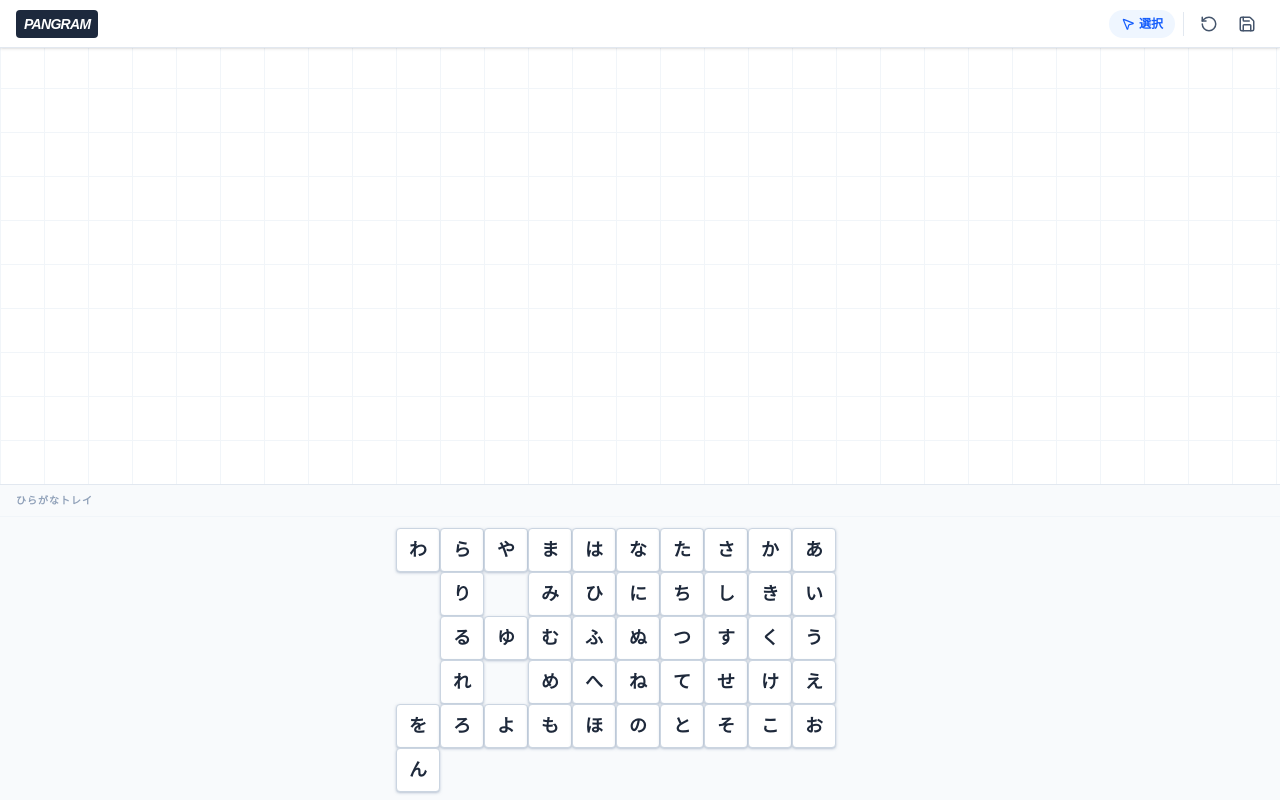
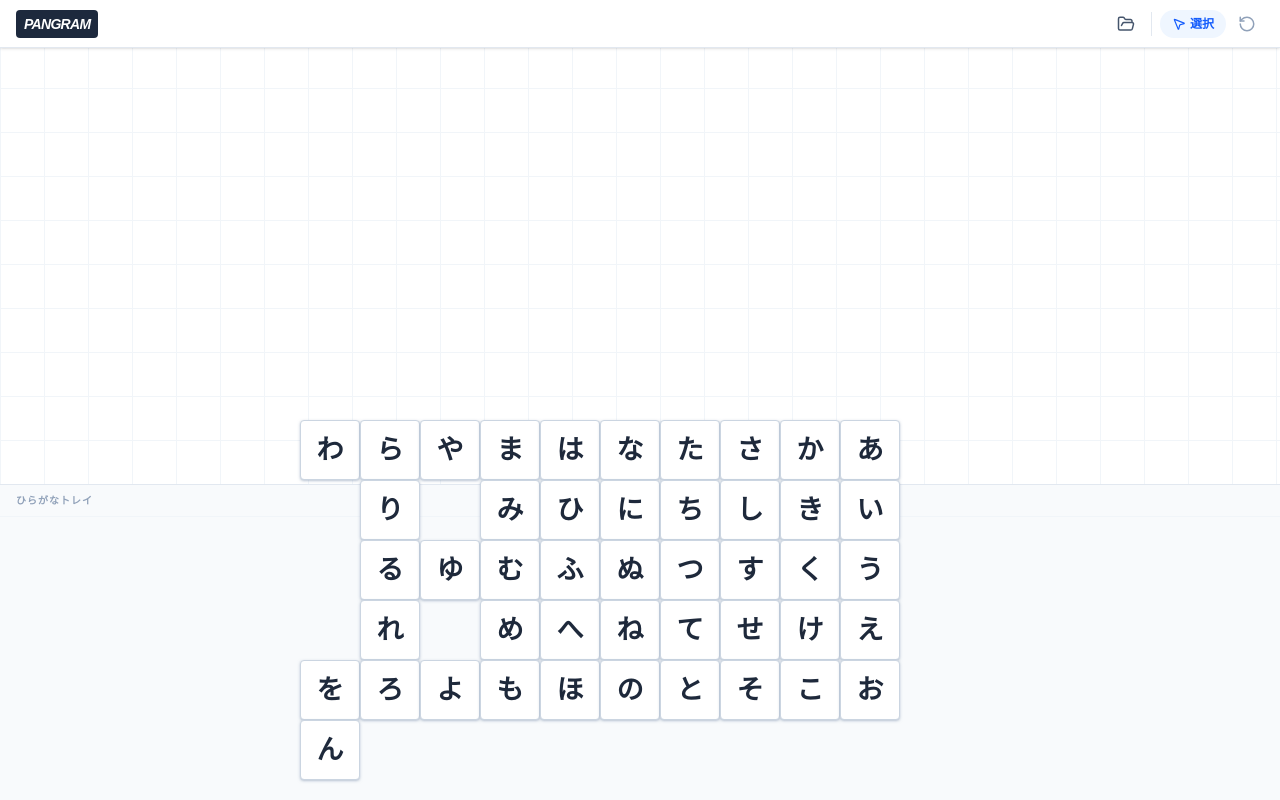
Before and after one commit to YMMHF/PangramEditor, a React (Vite) app: page / in a window 1280 px wide. Built offline with nearby package versions, Linux system fonts and the light colour scheme.

Commit message:
レイアウトの保存機能、スマホ対応

```diff
--- a/src/App.tsx
+++ b/src/App.tsx
@@ -1,6 +1,6 @@
 import React, { useState, useCallback, useEffect, useMemo } from 'react';
 import { useMotionValue, animate, motion } from 'framer-motion';
-import { HIRAGANA, TILE_SIZE, HIRAGANA_GRID, TRAY_GRID_ROWS, GROUP_COLORS } from './constants';
+import { HIRAGANA, HIRAGANA_GRID, TRAY_GRID_ROWS, GROUP_COLORS } from './constants';
 import type { TileData } from './types';
 import Menu from './components/Menu';
 import Canvas from './components/Canvas';
@@ -12,28 +12,43 @@ interface EnhancedTileData extends TileData {
   version: number;
 }
 
+interface SavedLayout {
+  id: string;
+  name: string;
+  tiles: EnhancedTileData[];
+  timestamp: number;
+}
+
+const LIST_STORAGE_KEY = 'pangram_layouts_v1';
+
 const App: React.FC = () => {
+  const [tileSize, setTileSize] = useState(50);
   const [tiles, setTiles] = useState<EnhancedTileData[]>(
     HIRAGANA.map((char) => ({
       id: `tile-${char}`, char, x: 0, y: 0, isPlaced: false, initialized: false, version: 0,
     }))
   );
 
+  const [savedLayouts, setSavedLayouts] = useState<SavedLayout[]>([]);
+  const [currentLayoutId, setCurrentLayoutId] = useState<string | null>(null);
+
   const [isSelectionMode, setIsSelectionMode] = useState(false);
   const [selectedIds, setSelectedIds] = useState<Set<string>>(new Set());
-
   const dragX = useMotionValue(0);
   const dragY = useMotionValue(0);
-
   const [movingIds, setMovingIds] = useState<string[]>([]);
   const [activeDragId, setActiveDragId] = useState<string | null>(null);
   const [activeDragInfo, setActiveDragInfo] = useState<{ snapDx: number; snapDy: number; isCollision: boolean } | null>(null);
 
-  const updateHomePositions = useCallback(() => {
+  // レイアウト計算（Androidはみ出し対策）
+  const updateLayout = useCallback(() => {
     const screenW = window.innerWidth;
     const screenH = window.innerHeight;
-    const trayTopY = (Math.floor(screenH / TILE_SIZE) - TRAY_GRID_ROWS) * TILE_SIZE;
-    const trayLeftX = Math.floor((screenW - 10 * TILE_SIZE) / 2 / TILE_SIZE) * TILE_SIZE;
+    const newTileSize = Math.min(60, Math.floor(screenW / 11));
+    setTileSize(newTileSize);
+
+    const trayTopY = (Math.floor(screenH / newTileSize) - TRAY_GRID_ROWS) * newTileSize;
+    const trayLeftX = Math.floor((screenW - 10 * newTileSize) / 2 / newTileSize) * newTileSize;
 
     setTiles((prev) => prev.map((t) => {
       if (t.isPlaced) return t;
@@ -42,86 +57,93 @@ const App: React.FC = () => {
         const ci = row.indexOf(t.char);
         if (ci !== -1) { r = ri; c = ci; }
       });
-      return { ...t, x: trayLeftX + c * TILE_SIZE, y: trayTopY + (r + 1) * TILE_SIZE, initialized: true };
+      return { ...t, x: trayLeftX + c * newTileSize, y: trayTopY + (r + 1) * newTileSize, initialized: true };
     }));
   }, []);
 
   useEffect(() => {
-    updateHomePositions();
-    window.addEventListener('resize', updateHomePositions);
-    return () => window.removeEventListener('resize', updateHomePositions);
-  }, [updateHomePositions]);
+    updateLayout();
+    const saved = localStorage.getItem(LIST_STORAGE_KEY);
+    if (saved) setSavedLayouts(JSON.parse(saved));
+    window.addEventListener('resize', updateLayout);
+    return () => window.removeEventListener('resize', updateLayout);
+  }, [updateLayout]);
 
+  // --- 保存・読込 ---
+  const saveNew = () => {
+    const name = prompt("保存名を入力", `作品 ${savedLayouts.length + 1}`);
+    if (!name) return;
+    const newLayout = { id: `id-${Date.now()}`, name, tiles, timestamp: Date.now() };
+    const newList = [...savedLayouts, newLayout];
+    setSavedLayouts(newList);
+    localStorage.setItem(LIST_STORAGE_KEY, JSON.stringify(newList));
+    setCurrentLayoutId(newLayout.id);
+  };
+
+  const overwrite = () => {
+    if (!currentLayoutId) return saveNew();
+    const newList = savedLayouts.map(l => l.id === currentLayoutId ? { ...l, tiles, timestamp: Date.now() } : l);
+    setSavedLayouts(newList);
+    localStorage.setItem(LIST_STORAGE_KEY, JSON.stringify(newList));
+    alert("保存しました");
+  };
+
+  const loadLayout = (id: string) => {
+    const target = savedLayouts.find(l => l.id === id);
+    if (target) { setTiles(target.tiles); setCurrentLayoutId(target.id); setIsSelectionMode(false); }
+  };
+
+  const deleteLayout = (id: string) => {
+    if (!confirm("削除しますか？")) return;
+    const newList = savedLayouts.filter(l => l.id !== id);
+    setSavedLayouts(newList);
+    localStorage.setItem(LIST_STORAGE_KEY, JSON.stringify(newList));
+  };
+
+  // --- ドラッグ ---
   const checkCollision = (ids: string[], dx: number, dy: number, currentTiles: EnhancedTileData[]) => {
     for (const mid of ids) {
       const t = currentTiles.find(tile => tile.id === mid)!;
       const targetX = t.x + dx;
       const targetY = t.y + dy;
-      if (targetY < TILE_SIZE) return true;
-      const isOccupied = currentTiles.some(other =>
-        !ids.includes(other.id) && other.initialized && other.x === targetX && other.y === targetY
-      );
+      if (targetY < tileSize) return true;
+      const isOccupied = currentTiles.some(other => !ids.includes(other.id) && other.initialized && other.x === targetX && other.y === targetY);
       if (isOccupied) return true;
     }
     return false;
   };
 
-  const handleGroupAction = () => {
-    if (selectedIds.size === 0) return;
-    setTiles(prev => {
-      const selectedTiles = prev.filter(t => selectedIds.has(t.id));
-      const groupsInSelection = new Set(selectedTiles.map(t => t.groupId).filter(Boolean));
-      if (groupsInSelection.size > 0) {
-        return prev.map(t => groupsInSelection.has(t.groupId) ? { ...t, groupId: undefined, version: t.version + 1 } : t);
-      } else {
-        const newGroupId = `group-${Date.now()}`;
-        return prev.map(t => selectedIds.has(t.id) ? { ...t, groupId: newGroupId, version: t.version + 1 } : t);
-      }
-    });
-    setSelectedIds(new Set());
-    setIsSelectionMode(false);
-  };
-
   const handleDragStart = (id: string) => {
     if (isSelectionMode) return;
-    dragX.stop(); dragY.stop();
-    dragX.set(0); dragY.set(0);
+    dragX.stop(); dragY.stop(); dragX.set(0); dragY.set(0);
     const mainTile = tiles.find(t => t.id === id)!;
     const targets = mainTile.groupId ? tiles.filter(t => t.groupId === mainTile.groupId).map(t => t.id) : [id];
     setMovingIds(targets);
     setActiveDragId(id);
   };
 
-  // L123: 未使用引数エラー回避のため _id に変更
   const handleDrag = useCallback((_id: string, info: PanInfo) => {
     if (isSelectionMode) return;
     dragX.set(info.offset.x);
     dragY.set(info.offset.y);
-    const snapDx = Math.round(info.offset.x / TILE_SIZE) * TILE_SIZE;
-    const snapDy = Math.round(info.offset.y / TILE_SIZE) * TILE_SIZE;
+    const snapDx = Math.round(info.offset.x / tileSize) * tileSize;
+    const snapDy = Math.round(info.offset.y / tileSize) * tileSize;
     setActiveDragInfo({ snapDx, snapDy, isCollision: checkCollision(movingIds, snapDx, snapDy, tiles) });
-  }, [movingIds, tiles, dragX, dragY, isSelectionMode]);
+  }, [movingIds, tiles, dragX, dragY, isSelectionMode, tileSize]);
 
-  // L138: 未使用引数エラー回避のため _id に変更
   const handleDragEnd = (_id: string, info: PanInfo) => {
     if (isSelectionMode) return;
-    const snapDx = Math.round(info.offset.x / TILE_SIZE) * TILE_SIZE;
-    const snapDy = Math.round(info.offset.y / TILE_SIZE) * TILE_SIZE;
+    const snapDx = Math.round(info.offset.x / tileSize) * tileSize;
+    const snapDy = Math.round(info.offset.y / tileSize) * tileSize;
     const isCollision = checkCollision(movingIds, snapDx, snapDy, tiles);
     const targetX: number = isCollision ? 0 : snapDx;
     const targetY: number = isCollision ? 0 : snapDy;
+    const config: any = { type: "spring", stiffness: 1000, damping: 50, mass: 0.2 };
+    setActiveDragId(null); setActiveDragInfo(null);
 
-    // L154-155: 型オーバーロードエラー回避のため any を指定
-    const config: any = { type: "spring", stiffness: 1000, damping: 50, mass: 0.2 };
-    setActiveDragId(null);
-    setActiveDragInfo(null);
-
-    const animX = animate(dragX, targetX, config);
-    const animY = animate(dragY, targetY, config);
-
-    Promise.all([animX, animY]).then(() => {
+    Promise.all([animate(dragX, targetX, config), animate(dragY, targetY, config)]).then(() => {
       const screenH = window.innerHeight;
-      const trayTopY = (Math.floor(screenH / TILE_SIZE) - TRAY_GRID_ROWS) * TILE_SIZE;
+      const trayTopY = (Math.floor(screenH / tileSize) - TRAY_GRID_ROWS) * tileSize;
       setTiles(prev => prev.map(t => {
         if (movingIds.includes(t.id)) {
           const nx = t.x + targetX;
@@ -130,91 +152,77 @@ const App: React.FC = () => {
         }
         return t;
       }));
-      dragX.set(0); dragY.set(0);
-      setMovingIds([]);
+      dragX.set(0); dragY.set(0); setMovingIds([]);
     });
   };
 
   const groupBoundaries = useMemo(() => {
     const groups: Record<string, { minX: number; minY: number; maxX: number; maxY: number; colorIndex: number }> = {};
-    const existingGroups = Array.from(new Set(tiles.map(t => t.groupId).filter(Boolean)));
-    existingGroups.forEach((gid, idx) => {
+    const existing = Array.from(new Set(tiles.map(t => t.groupId).filter(Boolean)));
+    existing.forEach((gid, idx) => {
       const gTiles = tiles.filter(t => t.groupId === gid);
       groups[gid as string] = {
-        minX: Math.min(...gTiles.map(t => t.x)),
-        minY: Math.min(...gTiles.map(t => t.y)),
-        maxX: Math.max(...gTiles.map(t => t.x + TILE_SIZE)),
-        maxY: Math.max(...gTiles.map(t => t.y + TILE_SIZE)),
+        minX: Math.min(...gTiles.map(t => t.x)), minY: Math.min(...gTiles.map(t => t.y)),
+        maxX: Math.max(...gTiles.map(t => t.x + tileSize)), maxY: Math.max(...gTiles.map(t => t.y + tileSize)),
         colorIndex: idx % GROUP_COLORS.length
       };
     });
     return groups;
-  }, [tiles]);
+  }, [tiles, tileSize]);
 
   return (
     <div className="fixed inset-0 bg-white overflow-hidden touch-none">
       <div className="relative z-[100]">
         <Menu
-          onReset={() => setTiles(p => p.map(t => ({...t, isPlaced: false, groupId: undefined})))}
-          onSave={() => alert("保存しました")}
+          onReset={() => confirm("リセット？") && updateLayout()}
+          onSaveNew={saveNew} onOverwrite={overwrite}
+          currentLayoutName={savedLayouts.find(l => l.id === currentLayoutId)?.name}
+          savedLayouts={savedLayouts} onLoadLayout={loadLayout} onDeleteLayout={deleteLayout}
           isSelectionMode={isSelectionMode}
           onToggleSelectionMode={() => { setIsSelectionMode(!isSelectionMode); setSelectedIds(new Set()); }}
           selectedCount={selectedIds.size}
-          onGroupAction={handleGroupAction}
+          onGroupAction={() => {
+            const selected = tiles.filter(t => selectedIds.has(t.id));
+            const hasG = new Set(selected.map(t => t.groupId).filter(Boolean));
+            setTiles(prev => hasG.size > 0
+              ? prev.map(t => hasG.has(t.groupId) ? { ...t, groupId: undefined, version: t.version + 1 } : t)
+              : prev.map(t => selectedIds.has(t.id) ? { ...t, groupId: `g-${Date.now()}`, version: t.version + 1 } : t)
+            );
+            setSelectedIds(new Set()); setIsSelectionMode(false);
+          }}
           hasGroupInSelection={Array.from(selectedIds).some(id => tiles.find(t => t.id === id)?.groupId)}
         />
       </div>
       <Canvas /><Tray />
-
       <div className="fixed inset-0 pointer-events-none z-50">
-        {/* グループ枠 */}
         {Object.entries(groupBoundaries).map(([gid, b]) => {
           const isMoving = movingIds.some(id => tiles.find(t => t.id === id)?.groupId === gid);
-          const color = GROUP_COLORS[b.colorIndex];
           return (
-            <motion.div key={`boundary-${gid}`} className="absolute border-2 rounded-lg pointer-events-none"
-              style={{ left: b.minX-4, top: b.minY-4, width: b.maxX-b.minX+8, height: b.maxY-b.minY+8, borderColor: color.border, backgroundColor: `${color.bg}20`, x: isMoving ? dragX : 0, y: isMoving ? dragY : 0 }}
+            <motion.div key={`b-${gid}`} className="absolute border-2 rounded-lg"
+              style={{ left: b.minX-4, top: b.minY-4, width: b.maxX-b.minX+8, height: b.maxY-b.minY+8, borderColor: GROUP_COLORS[b.colorIndex].border, backgroundColor: `${GROUP_COLORS[b.colorIndex].bg}20`, x: isMoving ? dragX : 0, y: isMoving ? dragY : 0 }}
             />
           );
         })}
-
-        {/* スナップ影 */}
         {activeDragId && activeDragInfo && (
-          <div className="absolute pointer-events-none">
+          <div className="absolute">
             {movingIds.map(mid => {
               const t = tiles.find(tile => tile.id === mid)!;
-              return (
-                <div key={`ghost-${mid}`} className={`absolute border-2 border-dashed rounded ${activeDragInfo.isCollision ? 'bg-red-200/40 border-red-400' : 'bg-slate-200/50 border-slate-300'}`}
-                  style={{ width: TILE_SIZE, height: TILE_SIZE, left: t.x + activeDragInfo.snapDx, top: t.y + activeDragInfo.snapDy }}
-                />
-              );
+              return <div key={`g-${mid}`} className={`absolute border-2 border-dashed rounded ${activeDragInfo.isCollision ? 'bg-red-200/40 border-red-400' : 'bg-slate-200/50 border-slate-300'}`} style={{ width: tileSize, height: tileSize, left: t.x + activeDragInfo.snapDx, top: t.y + activeDragInfo.snapDy }} />;
             })}
           </div>
         )}
-
-        {/* タイル実体 */}
         {tiles.map((tile) => (
-          <div key={tile.id} className="pointer-events-auto" style={{ opacity: tile.initialized ? 1 : 0 }}>
           <DraggableTile
-              tile={tile}
+            key={tile.id} tile={tile} tileSize={tileSize}
             isSelected={selectedIds.has(tile.id)}
             groupColor={tile.groupId ? GROUP_COLORS[groupBoundaries[tile.groupId]?.colorIndex] : undefined}
-              dragX={dragX} dragY={dragY}
-              isMoving={movingIds.includes(tile.id)}
+            dragX={dragX} dragY={dragY} isMoving={movingIds.includes(tile.id)}
             onDragStart={() => handleDragStart(tile.id)}
             onDrag={(info) => handleDrag(tile.id, info)}
             onDragEnd={(_, info) => handleDragEnd(tile.id, info)}
-              onClick={() => {
-                if (!isSelectionMode) return;
-                setSelectedIds(prev => {
-                  const next = new Set(prev);
-                  if (next.has(tile.id)) next.delete(tile.id); else next.add(tile.id);
-                  return next;
-                });
-              }}
+            onClick={() => isSelectionMode && setSelectedIds(prev => { const n = new Set(prev); if(n.has(tile.id)) n.delete(tile.id); else n.add(tile.id); return n; })}
             disabled={isSelectionMode}
           />
-          </div>
         ))}
       </div>
     </div>
--- a/src/components/DraggableTile.tsx
+++ b/src/components/DraggableTile.tsx
@@ -1,15 +1,15 @@
 import React, { useState } from 'react';
 import { motion } from 'framer-motion';
 import type { PanInfo, MotionValue } from 'framer-motion';
-import { TILE_SIZE } from '../constants';
 
 interface Props {
   tile: any;
+  tileSize: number; // ここに追加
   isSelected?: boolean;
   groupColor?: { border: string; bg: string; text: string };
-  dragX: MotionValue<number>; // Appから渡される共通のMotionValue
+  dragX: MotionValue<number>;
   dragY: MotionValue<number>;
-  isMoving: boolean; // 移動中（リーダーまたはフォロワー）か
+  isMoving: boolean;
   disabled?: boolean;
   onDragStart: () => void;
   onDrag: (info: PanInfo) => void;
@@ -18,17 +18,7 @@ interface Props {
 }
 
 const DraggableTile: React.FC<Props> = ({
-  tile,
-  isSelected,
-  groupColor,
-  dragX,
-  dragY,
-  isMoving,
-  disabled,
-  onDragStart,
-  onDrag,
-  onDragEnd,
-  onClick,
+  tile, tileSize, isSelected, groupColor, dragX, dragY, isMoving, disabled, onDragStart, onDrag, onDragEnd, onClick
 }) => {
   const [isDragging, setIsDragging] = useState(false);
 
@@ -37,7 +27,6 @@ const DraggableTile: React.FC<Props> = ({
       drag={!disabled}
       dragMomentum={false}
       dragElastic={0}
-      // 【修正】ここから dragX={dragX} などを削除しました
       onDragStart={() => {
         setIsDragging(true);
         onDragStart();
@@ -49,33 +38,28 @@ const DraggableTile: React.FC<Props> = ({
       }}
       onTap={onClick}
       style={{
-        width: TILE_SIZE,
-        height: TILE_SIZE,
+        width: tileSize,
+        height: tileSize,
         position: 'fixed',
         left: tile.x,
         top: tile.y,
-        // 【正しい実装】MotionValueは style の中に書くことで
-        // 1. リーダーはドラッグ中にこの値を更新し
-        // 2. フォロワーはこの値を参照して同じ分だけ動く
-        // という同期が自動的に行われます。
         x: isMoving ? dragX : 0,
         y: isMoving ? dragY : 0,
-        backgroundColor: isSelected ? undefined : groupColor?.bg || 'white',
-        borderColor: isSelected ? undefined : groupColor?.border || '#cbd5e1',
-        color: isSelected ? undefined : groupColor?.text || '#1e293b',
-        borderWidth: groupColor ? '2px' : '1px',
-        cursor: disabled ? 'pointer' : isDragging ? 'grabbing' : 'grab',
-        zIndex: isDragging ? 2000 : isMoving ? 1500 : isSelected ? 100 : 10,
+        backgroundColor: isSelected ? undefined : (groupColor?.bg || "white"),
+        borderColor: isSelected ? undefined : (groupColor?.border || "#cbd5e1"),
+        color: isSelected ? undefined : (groupColor?.text || "#1e293b"),
+        borderWidth: groupColor ? "2px" : "1px",
+        cursor: disabled ? "pointer" : (isDragging ? "grabbing" : "grab"),
+        zIndex: isDragging ? 2000 : (isMoving ? 1500 : (isSelected ? 100 : 10))
       }}
       whileTap={{ scale: 1.05 }}
-      // 吸着が終わった時に確実に中央に戻るための設定
       animate={!isMoving ? { x: 0, y: 0 } : {}}
       transition={{ duration: 0.1 }}
-      className={`flex items-center justify-center rounded font-bold text-lg touch-none select-none shadow shadow-slate-400/50
-        ${isSelected ? 'ring-4 ring-blue-300 bg-blue-600 text-white' : ''}
+      className={`flex items-center justify-center rounded font-bold touch-none select-none shadow shadow-slate-400/50
+        ${isSelected ? "ring-4 ring-blue-300 bg-blue-600 text-white" : ""}
       `}
     >
-      {tile.char}
+      <span style={{ fontSize: `${tileSize * 0.45}px` }}>{tile.char}</span>
     </motion.div>
   );
 };
--- a/src/components/Menu.tsx
+++ b/src/components/Menu.tsx
@@ -1,9 +1,20 @@
-import React from 'react';
-import { RotateCcw, Save, MousePointer2, CheckSquare, Group, Ungroup } from 'lucide-react';
+import React, { useState } from 'react';
+import { RotateCcw, Save, FolderOpen, Trash2, MousePointer2, CheckSquare, Group, Ungroup, ChevronDown, Plus } from 'lucide-react';
+
+interface SavedLayout {
+  id: string;
+  name: string;
+  timestamp: number;
+}
 
 interface Props {
   onReset: () => void;
-  onSave: () => void;
+  onSaveNew: () => void;
+  onOverwrite: () => void;
+  currentLayoutName?: string;
+  savedLayouts: SavedLayout[];
+  onLoadLayout: (id: string) => void;
+  onDeleteLayout: (id: string) => void;
   isSelectionMode: boolean;
   onToggleSelectionMode: () => void;
   selectedCount: number;
@@ -12,29 +23,87 @@ interface Props {
 }
 
 const Menu: React.FC<Props> = ({
-  onReset, onSave, isSelectionMode, onToggleSelectionMode, selectedCount, onGroupAction, hasGroupInSelection
+  onReset, onSaveNew, onOverwrite, currentLayoutName, savedLayouts, onLoadLayout, onDeleteLayout,
+  isSelectionMode, onToggleSelectionMode, selectedCount, onGroupAction, hasGroupInSelection
 }) => {
+  const [isListOpen, setIsListOpen] = useState(false);
+
   return (
-    <nav className="h-12 w-full bg-white border-b border-slate-200 flex items-center justify-between px-4 shadow-sm relative z-[200]">
-      <div className="flex items-center gap-2">
-        <h1 className="text-sm font-black bg-slate-800 text-white px-2 py-1 rounded tracking-tighter italic">PANGRAM</h1>
+    <div className="relative">
+      <nav className="h-12 w-full bg-white border-b border-slate-200 flex items-center justify-between px-4 shadow-sm relative z-[210]">
+        <div className="flex items-center gap-2 overflow-hidden">
+          <h1 className="text-sm font-black bg-slate-800 text-white px-2 py-1 rounded tracking-tighter italic shrink-0">PANGRAM</h1>
+          {currentLayoutName && (
+            <span className="text-[10px] font-bold text-slate-400 truncate border-l pl-2 border-slate-200">{currentLayoutName}</span>
+          )}
         </div>
+
         <div className="flex items-center gap-1">
-        {isSelectionMode && selectedCount > 0 && (
-          <button onClick={onGroupAction} className="flex items-center gap-1 px-3 py-1.5 rounded-full text-xs font-bold bg-orange-500 text-white shadow-md hover:bg-orange-600 active:scale-95 transition-all">
-            {hasGroupInSelection ? <Ungroup size={14} /> : <Group size={14} />}
-            {hasGroupInSelection ? "解除" : "結合"}
+          {/* 保存済みを開く */}
+          <button onClick={() => setIsListOpen(!isListOpen)} className={`p-2 rounded-full transition-colors ${isListOpen ? "bg-slate-100 text-blue-600" : "text-slate-600 hover:bg-slate-100"}`} title="レイアウト一覧">
+            <FolderOpen size={18} />
+          </button>
+
+          {/* 上書き保存 (現在のレイアウトがある場合のみ) */}
+          {currentLayoutName && (
+            <button onClick={onOverwrite} className="p-2 text-blue-600 hover:bg-blue-50 rounded-full transition-colors" title="上書き保存">
+              <Save size={18} />
             </button>
           )}
+
+          <div className="w-px h-6 bg-slate-200 mx-1" />
+
+          {isSelectionMode && selectedCount > 0 && (
+            <button onClick={onGroupAction} className="flex items-center gap-1 px-3 py-1.5 rounded-full text-xs font-bold bg-orange-500 text-white shadow-md hover:bg-orange-600 transition-all">
+              {hasGroupInSelection ? <Ungroup size={14} /> : <Group size={14} />}
+              解除/結合
+            </button>
+          )}
+
           <button onClick={onToggleSelectionMode} className={`flex items-center gap-1 px-3 py-1.5 rounded-full text-xs font-bold transition-all ${isSelectionMode ? "bg-blue-600 text-white shadow-inner" : "bg-blue-50 text-blue-600 hover:bg-blue-100"}`}>
             {isSelectionMode ? <CheckSquare size={14} /> : <MousePointer2 size={14} />}
-          {isSelectionMode ? `完了 (${selectedCount})` : "選択"}
+            {isSelectionMode ? selectedCount : "選択"}
           </button>
-        <div className="w-px h-6 bg-slate-200 mx-1" />
-        <button onClick={onReset} className="p-2 text-slate-600 hover:bg-slate-100 rounded-full transition-colors" title="リセット"><RotateCcw size={18} /></button>
-        <button onClick={onSave} className="p-2 text-slate-600 hover:bg-slate-100 rounded-full transition-colors" title="保存"><Save size={18} /></button>
+
+          <button onClick={onReset} className="p-2 text-slate-400 hover:bg-slate-100 rounded-full transition-colors" title="リセット">
+            <RotateCcw size={18} />
+          </button>
         </div>
       </nav>
+
+      {/* 保存済みレイアウトの一覧パネル */}
+      {isListOpen && (
+        <>
+          <div className="fixed inset-0 bg-black/20 z-[201]" onClick={() => setIsListOpen(false)} />
+          <div className="absolute top-full left-0 right-0 bg-white border-b border-slate-200 shadow-xl z-[202] max-h-[50vh] overflow-y-auto p-4 animate-in slide-in-from-top-2 duration-200">
+            <div className="flex items-center justify-between mb-4">
+              <h3 className="text-xs font-bold text-slate-500 uppercase tracking-wider">保存済みレイアウト</h3>
+              <button onClick={onSaveNew} className="flex items-center gap-1 px-3 py-1.5 bg-blue-600 text-white rounded-full text-xs font-bold shadow-sm hover:bg-blue-700">
+                <Plus size={14} /> 新規保存
+              </button>
+            </div>
+
+            <div className="grid gap-2">
+              {savedLayouts.length === 0 ? (
+                <p className="text-center py-8 text-slate-400 text-xs italic">保存されたデータはありません</p>
+              ) : (
+                savedLayouts.sort((a,b) => b.timestamp - a.timestamp).map(layout => (
+                  <div key={layout.id} className="flex items-center justify-between p-3 bg-slate-50 rounded-lg group">
+                    <div className="flex-1 min-w-0 cursor-pointer" onClick={() => { onLoadLayout(layout.id); setIsListOpen(false); }}>
+                      <p className="font-bold text-sm text-slate-700 truncate">{layout.name}</p>
+                      <p className="text-[10px] text-slate-400">{new Date(layout.timestamp).toLocaleString()}</p>
+                    </div>
+                    <button onClick={() => onDeleteLayout(layout.id)} className="p-2 text-slate-300 hover:text-red-500 transition-colors">
+                      <Trash2 size={16} />
+                    </button>
+                  </div>
+                ))
+              )}
+            </div>
+          </div>
+        </>
+      )}
+    </div>
   );
 };
 
```
Lines whose indentation alone changed are shown as unchanged.
